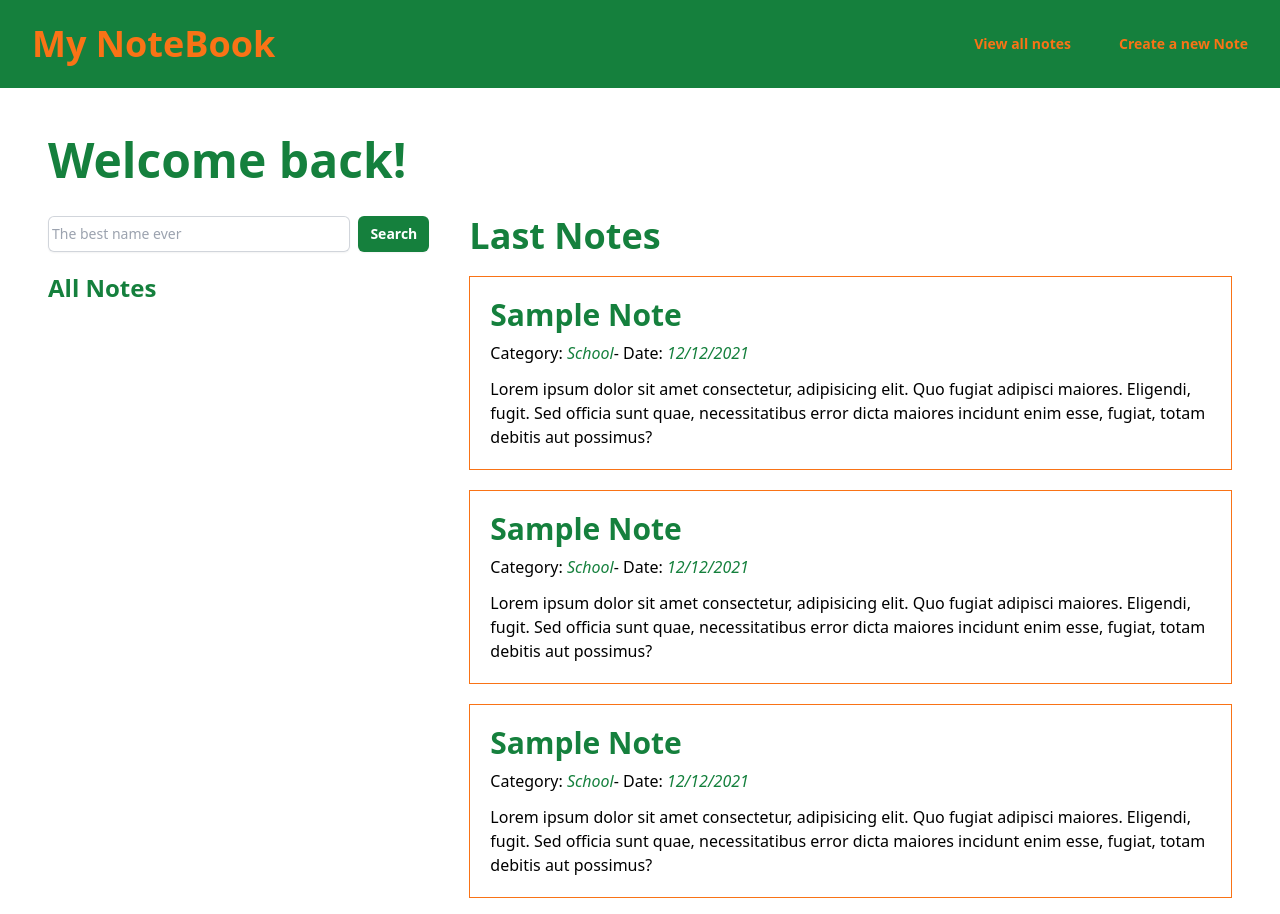
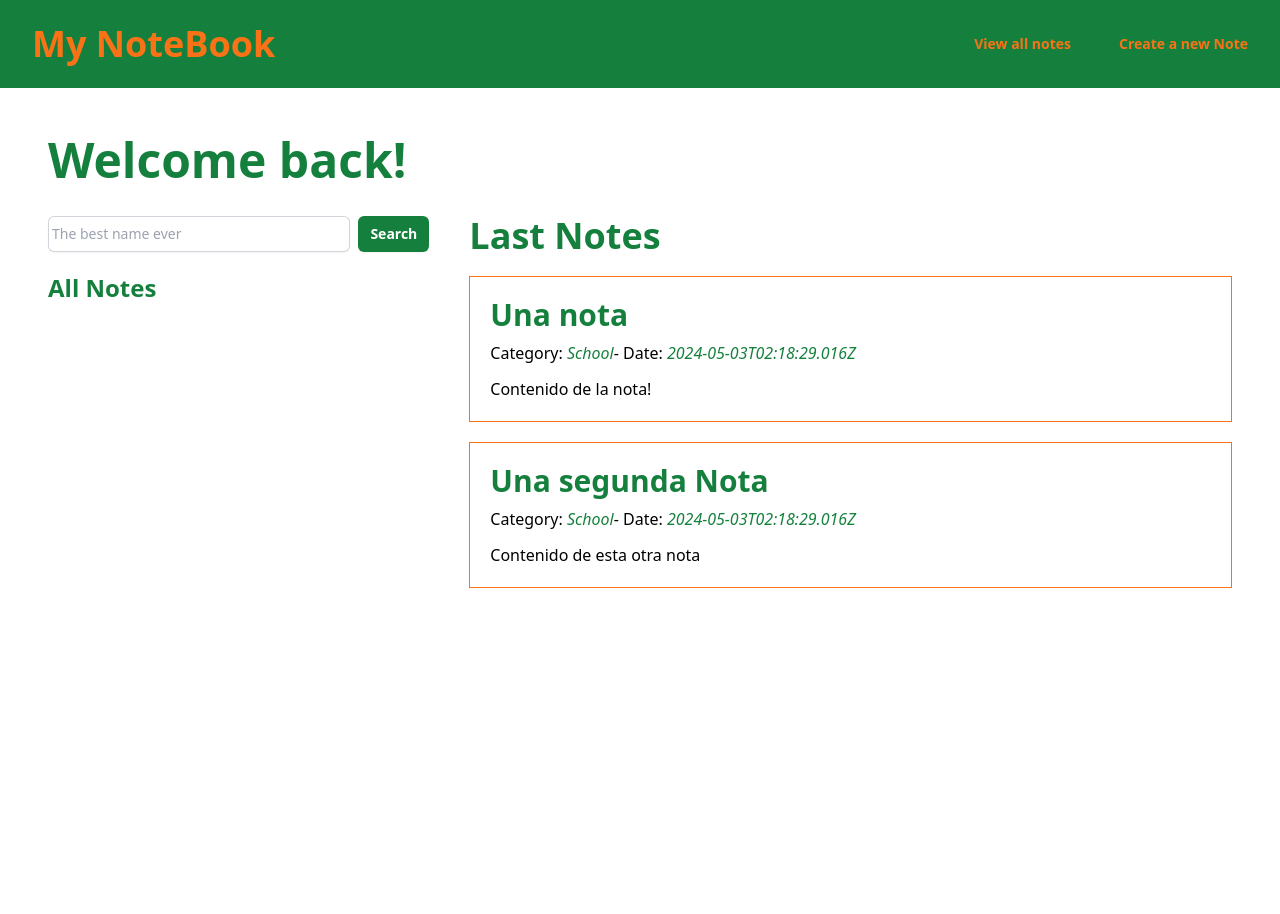
Before and after one commit to sesp13/my-notebook, a React (Vite) app: page / in a window 1280 px wide. Shown: the top 914 px of the page. After the commit the page ends 800 px from the top, so only its background shows below. Built offline with nearby package versions, Linux system fonts and the light colour scheme; data requests are answered from the project's data file.

Commit message:
use service to get available notes

```diff
--- /dev/null
+++ b/src/hooks/index.ts
@@ -0,0 +1 @@
+export * from './NoteService';
--- a/src/pages/Home/MainHomeContent/HomeNoteComponent.tsx
+++ b/src/pages/Home/MainHomeContent/HomeNoteComponent.tsx
@@ -1,17 +1,19 @@
-export const HomeNoteComponent = () => {
+interface HomeNoteProps {
+  title: string;
+  content: string;
+  noteDate: string;
+}
+
+export const HomeNoteComponent = (props: HomeNoteProps) => {
+  const { title, content, noteDate } = props;
   return (
     <div className="border border-secondary mt-5 p-5">
-      <h4 className="text-main font-bold text-3xl">Sample Note</h4>
+      <h4 className="text-main font-bold text-3xl">{title}</h4>
       <p className="mt-2">
-        Category: <span className="italic text-main">School</span>- Date:{' '}
-        <span className="italic text-main"> 12/12/2021</span>
+        Category: <span className="italic text-main">School</span>- Date:
+        <span className="italic text-main"> {noteDate}</span>
       </p>
-      <p className="mt-3">
-        Lorem ipsum dolor sit amet consectetur, adipisicing elit. Quo fugiat
-        adipisci maiores. Eligendi, fugit. Sed officia sunt quae, necessitatibus
-        error dicta maiores incidunt enim esse, fugiat, totam debitis aut
-        possimus?
-      </p>
+      <p className="mt-3">{content}</p>
     </div>
   );
 };
--- a/src/pages/Home/MainHomeContent/MainHomeContent.tsx
+++ b/src/pages/Home/MainHomeContent/MainHomeContent.tsx
@@ -1,12 +1,33 @@
-import { HomeNoteComponent } from "./HomeNoteComponent";
+import { useEffect, useState } from 'react';
+
+import { HomeNoteComponent } from './HomeNoteComponent';
+import { INote } from '../../../models';
+import { useNoteService } from '../../../hooks';
 
 export const MainHomeContent = () => {
+  const [notes, setNotes] = useState<INote[]>([]);
+  const { getAllNotes: getAllNotesApi } = useNoteService();
+
+  useEffect(() => {
+    getAllNotes();
+  }, []);
+
+  const getAllNotes = async () => {
+    const res = await getAllNotesApi();
+    setNotes(res);
+  };
+
   return (
     <section className="w-2/3">
       <h3 className="text-4xl text-main font-bold">Last Notes</h3>
-      <HomeNoteComponent />
-      <HomeNoteComponent />
-      <HomeNoteComponent />
+      {notes.map((note) => (
+        <HomeNoteComponent
+          key={note.id}
+          title={note.name}
+          content={note.content}
+          noteDate={new Date().toISOString()}
+        />
+      ))}
     </section>
   );
 };
```
